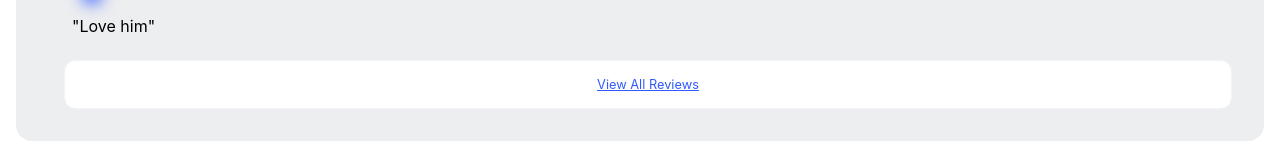
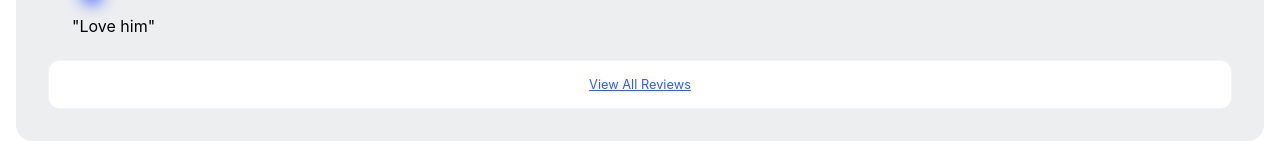
Before and after one commit to cichowlasp/projekt2, a React (Create React App) app: page /#/ in a window 1280 px wide. Shown: the part 1616-1770 px from the top of the page. Built offline with nearby package versions, Linux system fonts and the light colour scheme.

Commit message:
add hover on link

```diff
--- a/src/Components/Home/Home.tsx
+++ b/src/Components/Home/Home.tsx
@@ -92,16 +92,18 @@ const Square = styled.div`
 	background-color: ${(props) => props.theme.colors.white};
 	justify-content: center;
 	align-items: center;
-	margin-left: 1rem;
-	border: ${(props) => `0.5px solid ${props.theme.colors.greyLight}`};
+	border: ${(props) => `1px solid ${props.theme.colors.greyLight}`};
 	border-radius: 0.7rem;
-	padding: 1rem;
+	padding: 1rem 0;
 `;
 
 const Link = styled.div`
 	text-decoration: underline;
 	font-size: 0.8rem;
 	color: ${(props) => props.theme.colors.blue};
+	&:hover {
+		cursor: pointer;
+	}
 `;
 
 export default Home;
```
